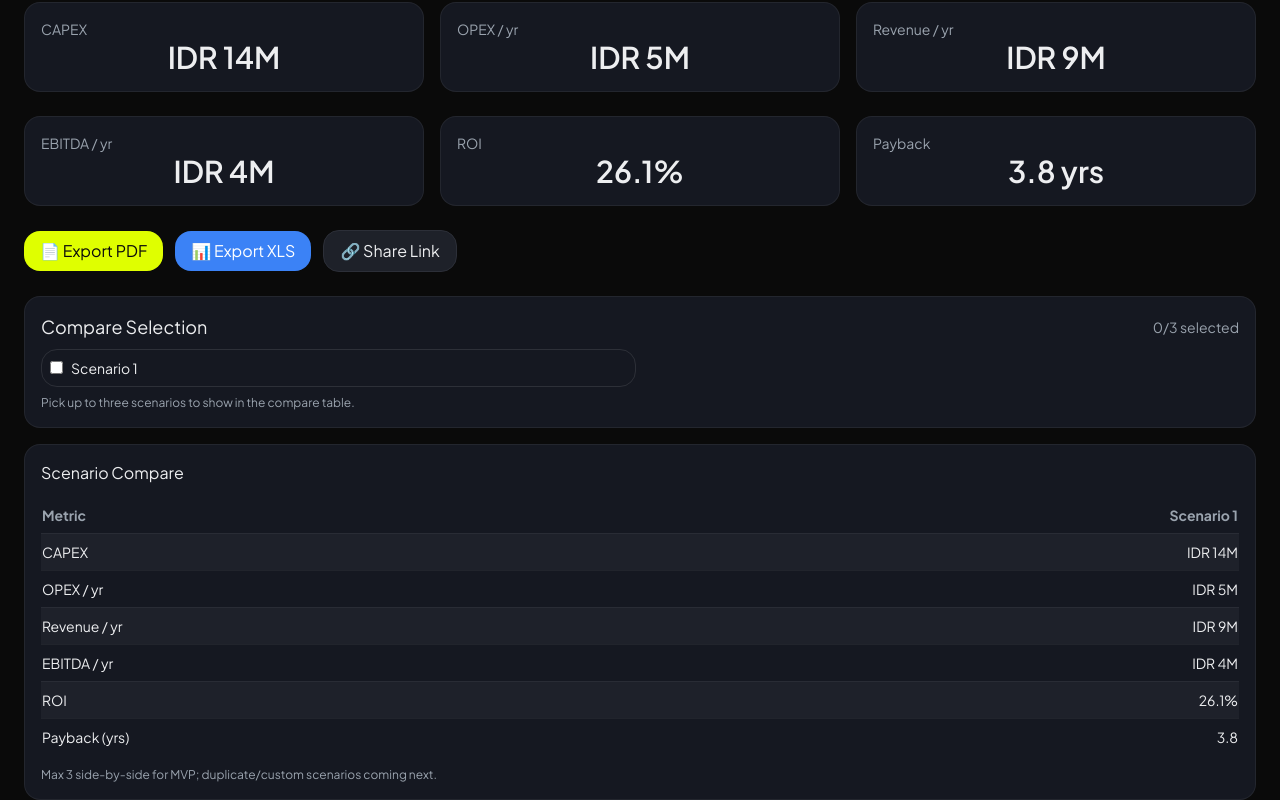
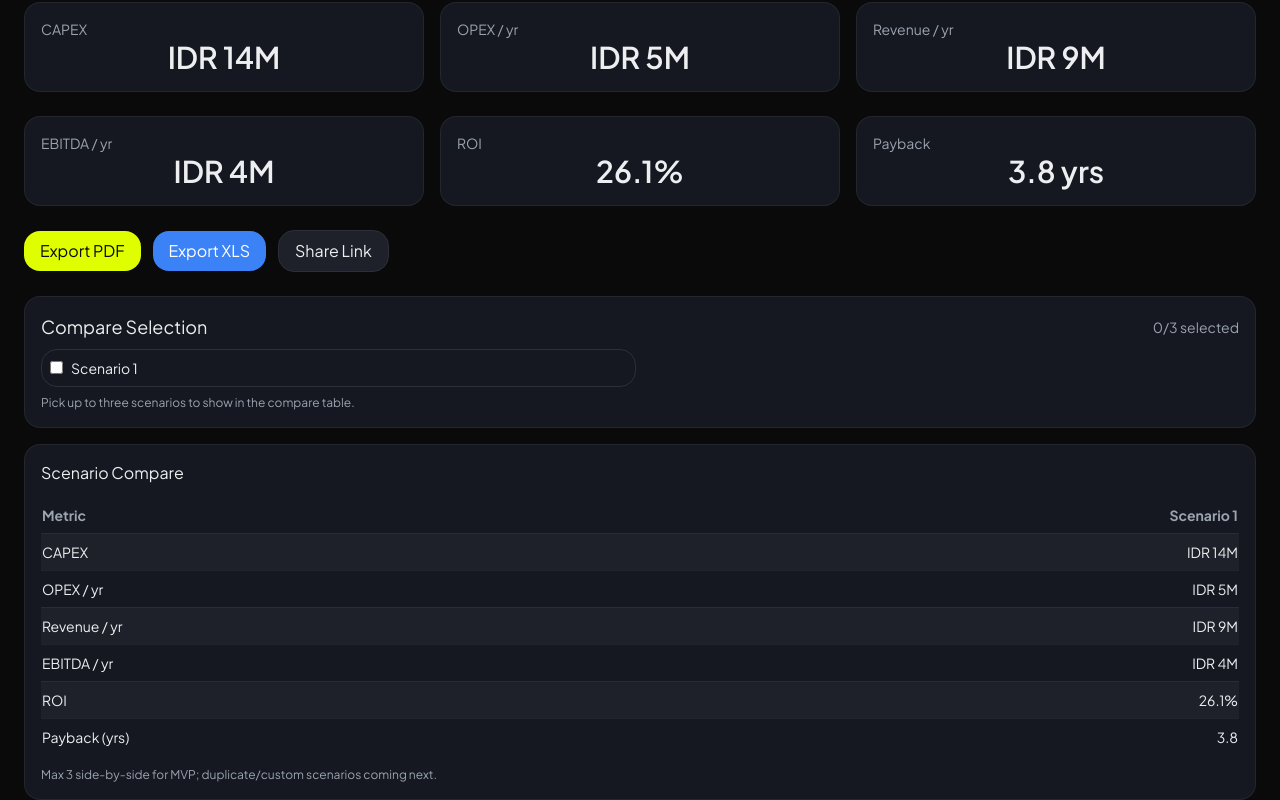
Before and after one commit to spotty21201/padeljkt_sept05, a Next.js app: page /simulator/1 in a window 1280 px wide. Shown: the part 2047-2847 px from the top of the page. Built offline with nearby package versions, Linux system fonts and the light colour scheme.

Commit message:
ui: remove icons from export buttons; keep color variants

```diff
--- a/app/simulator/[projectId]/page.tsx
+++ b/app/simulator/[projectId]/page.tsx
@@ -111,13 +111,13 @@ export default function SimulatorPage(){
       )}
 
       <div className="px-6 flex gap-3 items-center">
-        <a className="button-accent px-4 py-2 rounded-xl" href={`/api/export/pdf?s=${encodeScenarioToParam(active)}`}>📄 Export PDF</a>
-        <a className="button-xls px-4 py-2 rounded-xl" href={`/api/export/xls?s=${encodeScenarioToParam(active)}`}>📊 Export XLS</a>
+        <a className="button-accent px-4 py-2 rounded-xl" href={`/api/export/pdf?s=${encodeScenarioToParam(active)}`}>Export PDF</a>
+        <a className="button-xls px-4 py-2 rounded-xl" href={`/api/export/xls?s=${encodeScenarioToParam(active)}`}>Export XLS</a>
         <button className="button-share px-4 py-2 rounded-xl" onClick={()=>{
           const link = `${window.location.origin}/simulator/sample?s=${encodeScenarioToParam(active)}`;
           navigator.clipboard?.writeText(link);
           alert("Share link copied to clipboard");
-        }}>🔗 Share Link</button>
+        }}>Share Link</button>
       </div>
 
       <div className="px-6 space-y-4">
```
